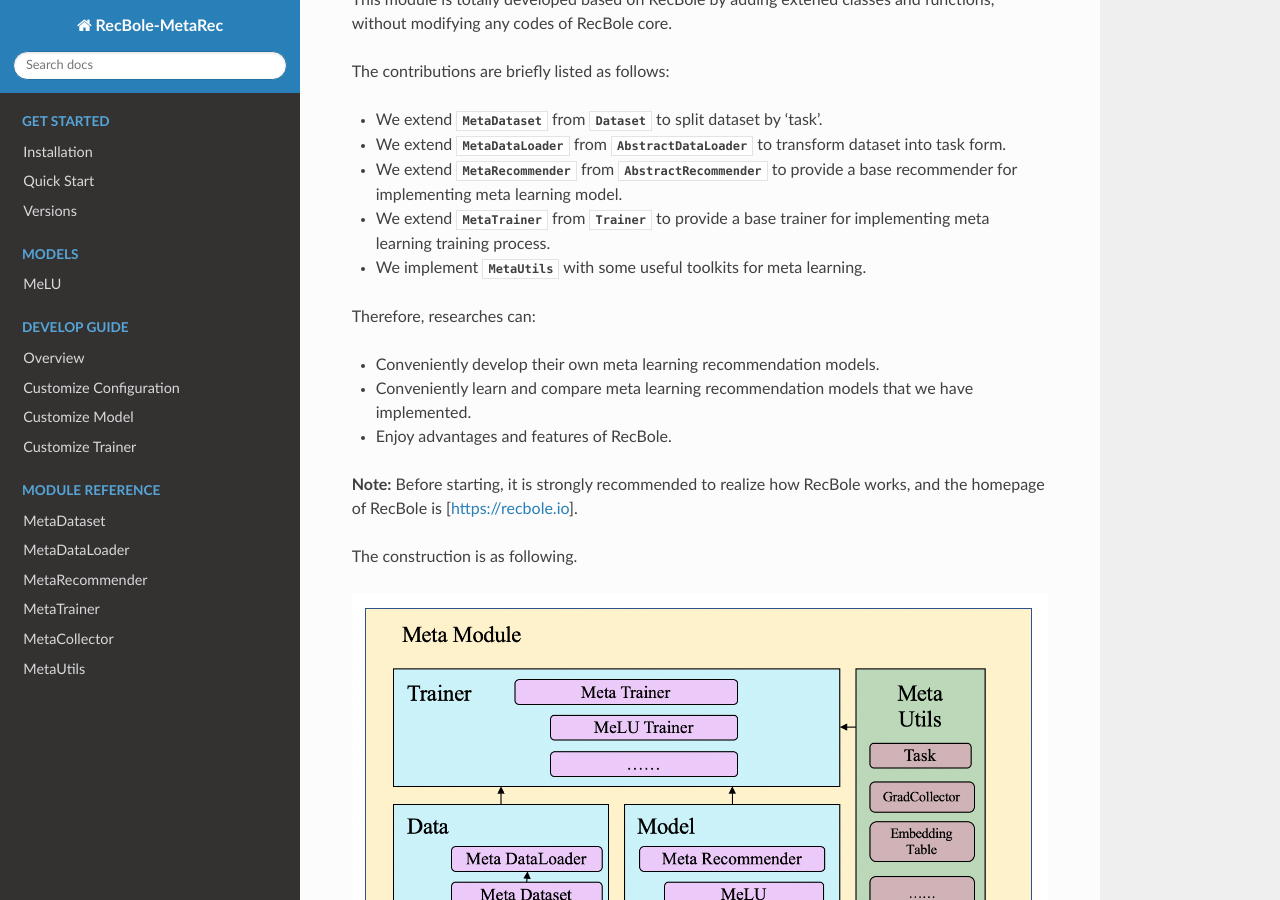
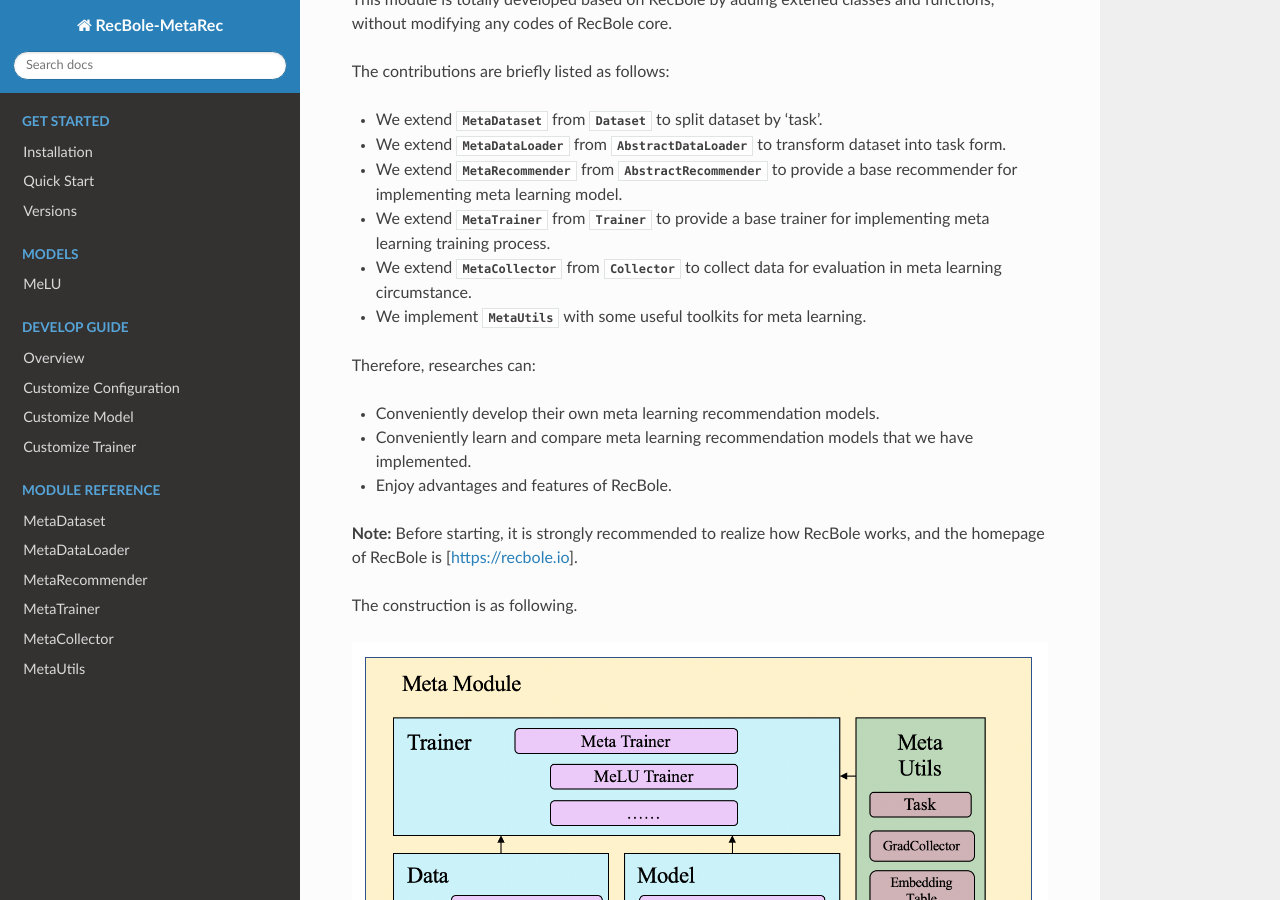
Before and after one commit to nuster1128/RecBole-MetaRec-Doc, a Sphinx documentation site: the page built from docs/source/index.rst, in a window 1280 px wide and 900 px high, scrolled down 491 px. Built offline with Sphinx 7.4.7 and the Read the Docs theme 2.0.0, drawn with Linux system fonts in a browser that asks for light colours.

Commit message:
Version 1.0.1 update

```diff
--- a/docs/source/index.rst
+++ b/docs/source/index.rst
@@ -17,6 +17,7 @@ The contributions are briefly listed as follows:
 - We extend :attr:`MetaDataLoader` from :attr:`AbstractDataLoader` to transform dataset into task form.
 - We extend :attr:`MetaRecommender` from :attr:`AbstractRecommender` to provide a base recommender for implementing meta learning model.
 - We extend :attr:`MetaTrainer` from  :attr:`Trainer` to provide a base trainer for implementing meta learning training process.
+- We extend :attr:`MetaCollector` from :attr:`Collector` to collect data for evaluation in meta learning circumstance.
 - We implement :attr:`MetaUtils` with some useful toolkits for meta learning.
 
 Therefore, researches can:
```
